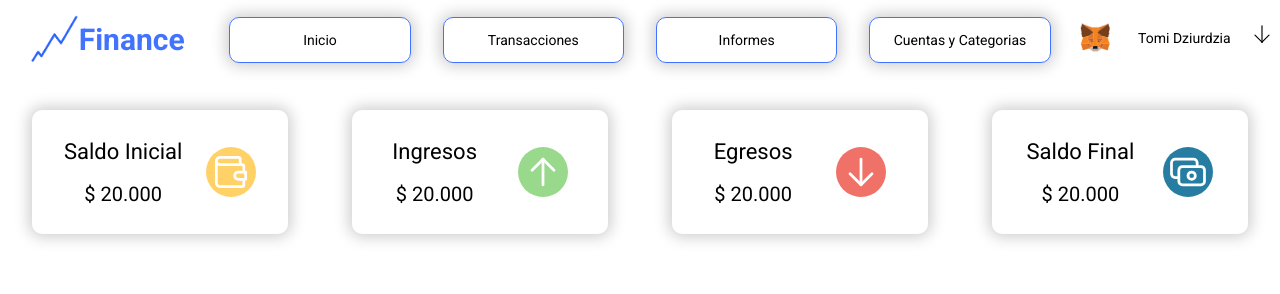
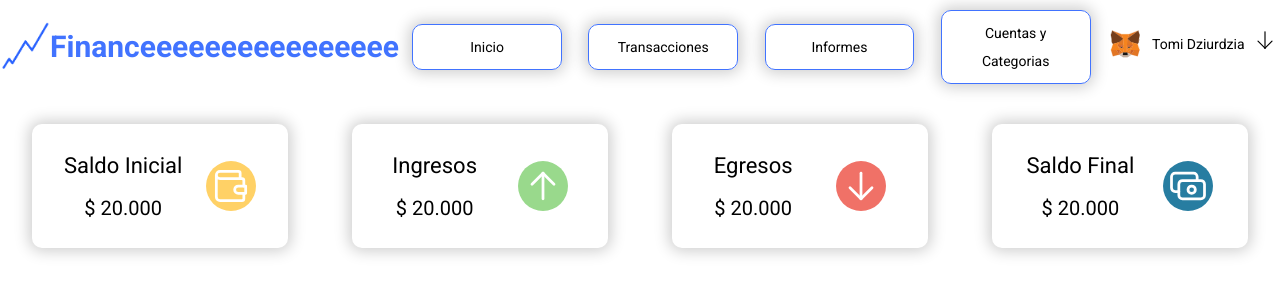
Before and after one commit to tomidziurdzia/Finance-DesarrolloWeb, a plain HTML site: page index.html in a window 1280 px wide. Drawn offline with Linux system fonts and the light colour scheme.

Commit message:
Update index.html

```diff
--- a/index.html
+++ b/index.html
@@ -18,7 +18,7 @@
             <div class="header__title">
                 <a href="#index">
                     <img src="./multimedia/favicon.png" alt="Logo principal de la marca">
-                    <h1>Finance</h1>
+                    <h1>Financeeeeeeeeeeeeeeee</h1>
                 </a>
             </div>
             <!-- Fin Titulo -->
```
